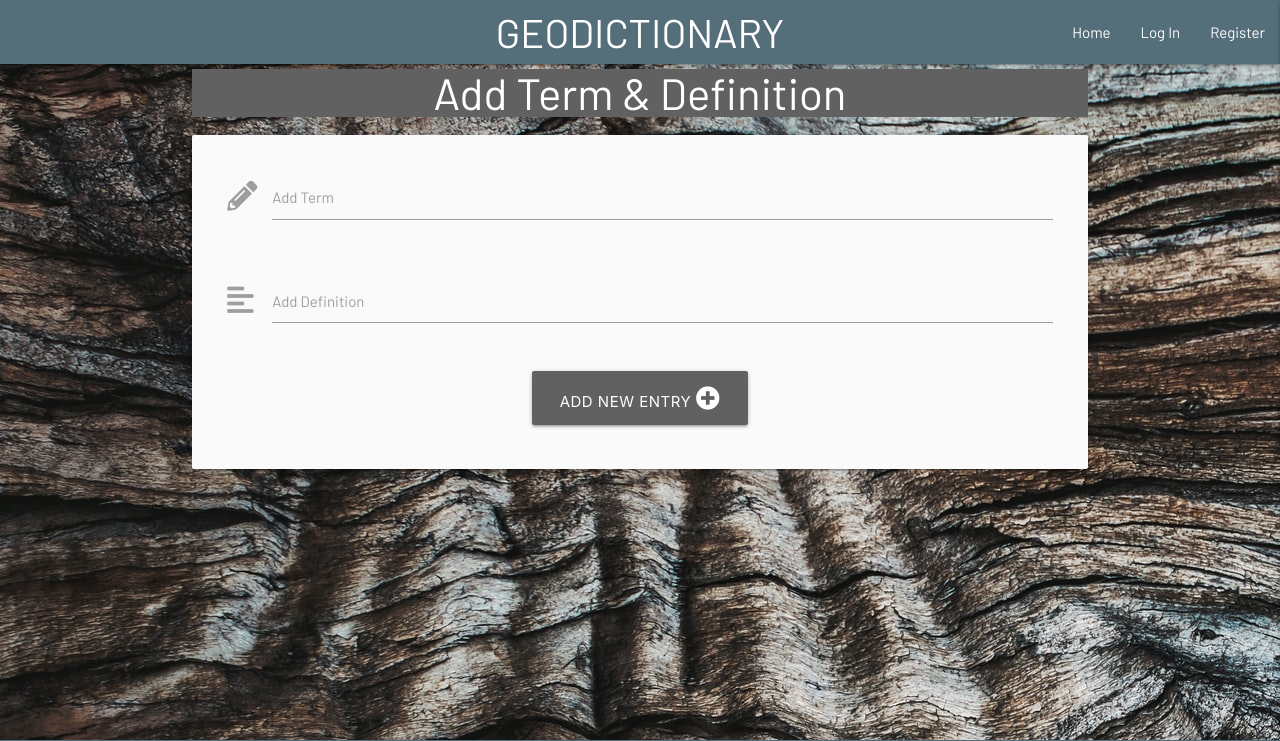
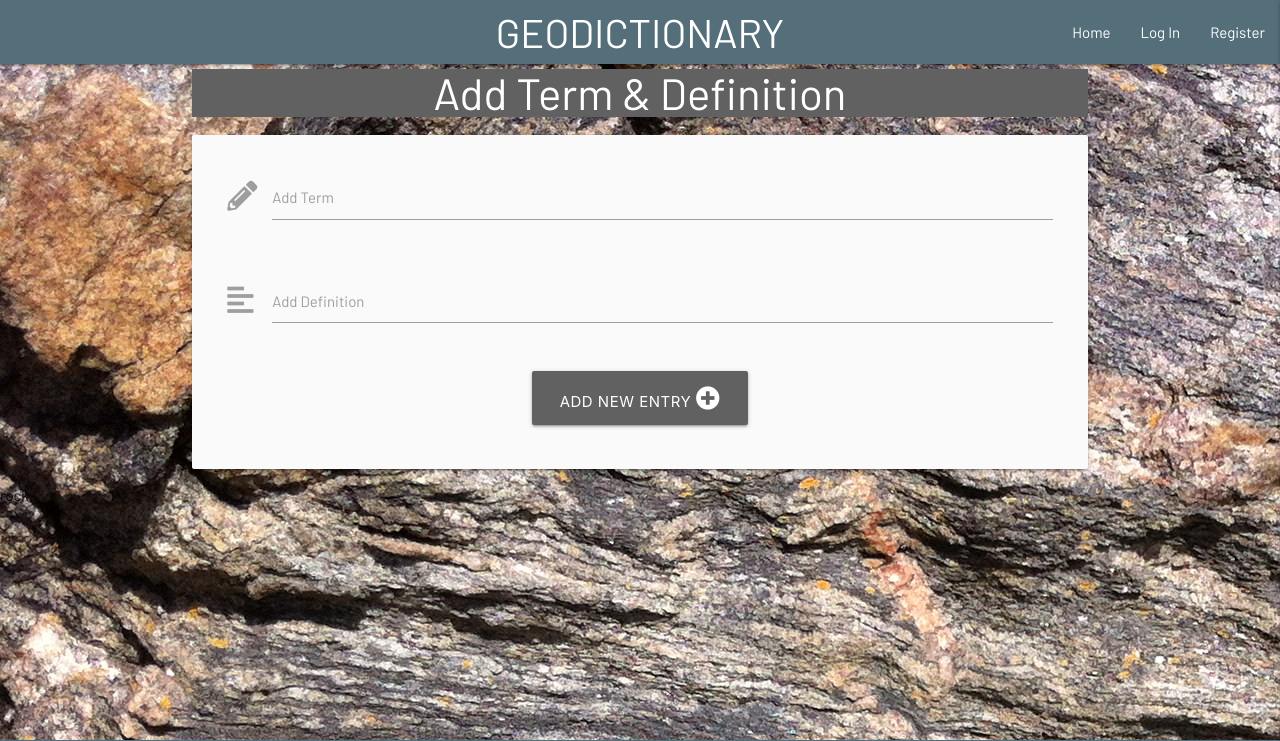
Before and after one commit to sruss07/MS03-Geodictionary, a Flask app: page /add_term in a window 1280 px wide. Shown: the top 741 px of the page. Run offline with Flask 2, Linux system fonts and the light colour scheme; data that the repository does not hold is empty; some libraries are stand-ins or nearby versions.

Commit message:
replaced background image

```diff
--- a/templates/base.html
+++ b/templates/base.html
@@ -98,4 +98,4 @@
     {% block scripts %}
     {% endblock %}
 </body>
-</html>
+</html>rock-
```
Also changed, not shown: static/images/rock-foliation-texture.jpg.
